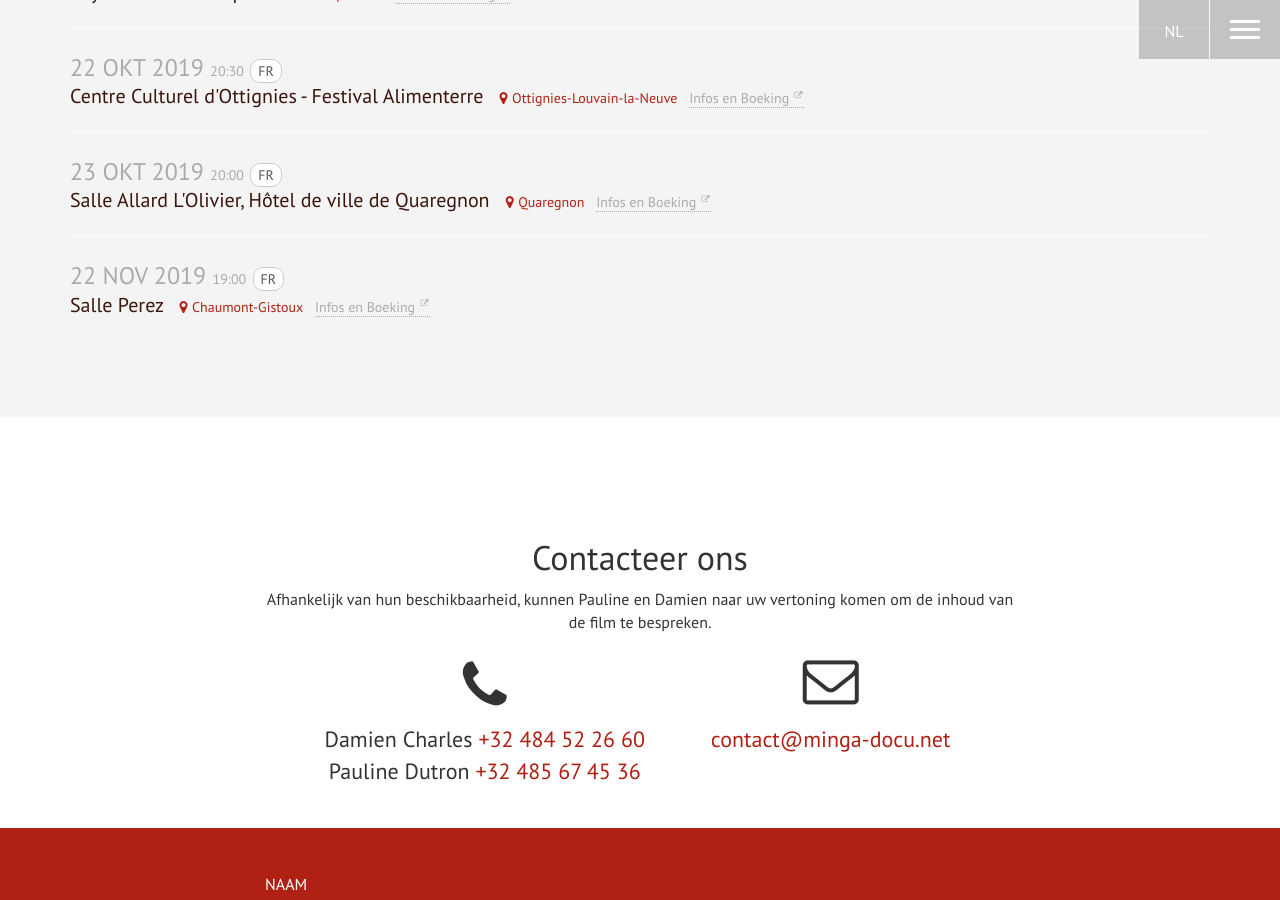
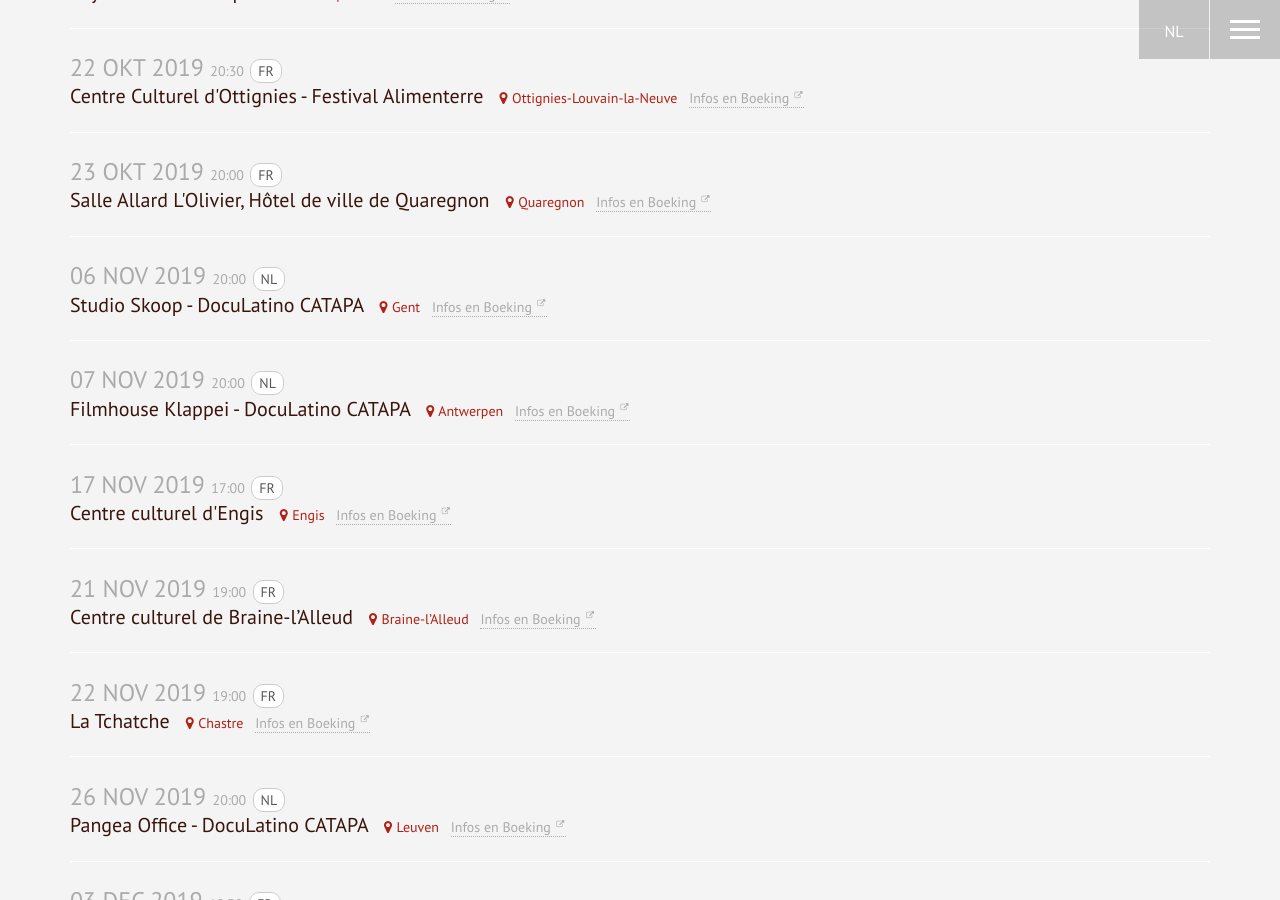
Before and after one commit to entipe/Minga-Live, a Jekyll site: the page built from index.nl.html, in a window 1280 px wide and 900 px high, scrolled down 2063 px. Built offline with Jekyll 4.4.1, drawn with Linux system fonts in a browser that asks for light colours; some of the changed text lies outside the part shown.

Commit message:
fin ajout dates + liens

```diff
--- a/_data/agenda.yml
+++ b/_data/agenda.yml
@@ -1,9 +1,51 @@
-- date: '2019-11-22 19:00'
+- date: '2019-12-07 20:00'
   place: Salle Perez
   city: Chaumont-Gistoux
-  link: http://www.centreculturelchaumont-gistoux.be/index.html
+  link: http://www.centreculturelchaumont-gistoux.be/CONF%C3%89RENCE%20De%20la%20Patagonie%20au%20Mexique.html
   full: false
   lang: FR
+- date: '2019-12-03 19:30'
+  place: L'Entrela' - Centre culturel Evere
+  city: Evere
+  link: http://www.lentrela.be/evenement/minga-voix-de-resistance/
+  full: false
+  lang: FR
+- date: '2019-11-26 20:00'
+  place: Pangea Office - DocuLatino CATAPA
+  city: Leuven
+  link: https://catapa.be/nl/
+  full: false
+  lang: NL
+- date: '2019-11-22 19:00'
+  place: La Tchatche
+  city: Chastre
+  link: http://www.latchatche.be/
+  full: false
+  lang: FR
+- date: '2019-11-21 19:00'
+  place: Centre culturel de Braine-l’Alleud
+  city: Braine-l’Alleud
+  link: https://www.braineculture.be/art-et-societe
+  full: false
+  lang: FR
+- date: '2019-11-17 17:00'
+  place: Centre culturel d'Engis
+  city: Engis
+  link: http://ccengis.be/agenda/present/25/1/10/413/minga-voix-de-resistance-dimanche-17-novembre-2019-de-18h00-a-20h30
+  full: false
+  lang: FR
+- date: '2019-11-07 20:00'
+  place: Filmhouse Klappei - DocuLatino CATAPA
+  city: Antwerpen
+  link: https://catapa.be/nl/
+  full: false
+  lang: NL
+- date: '2019-11-06 20:00'
+  place: Studio Skoop - DocuLatino CATAPA
+  city: Gent
+  link: https://catapa.be/nl/
+  full: false
+  lang: NL
 - date: '2019-10-23 20:00'
   place: Salle Allard L'Olivier, Hôtel de ville de Quaregnon
   city: Quaregnon
```
